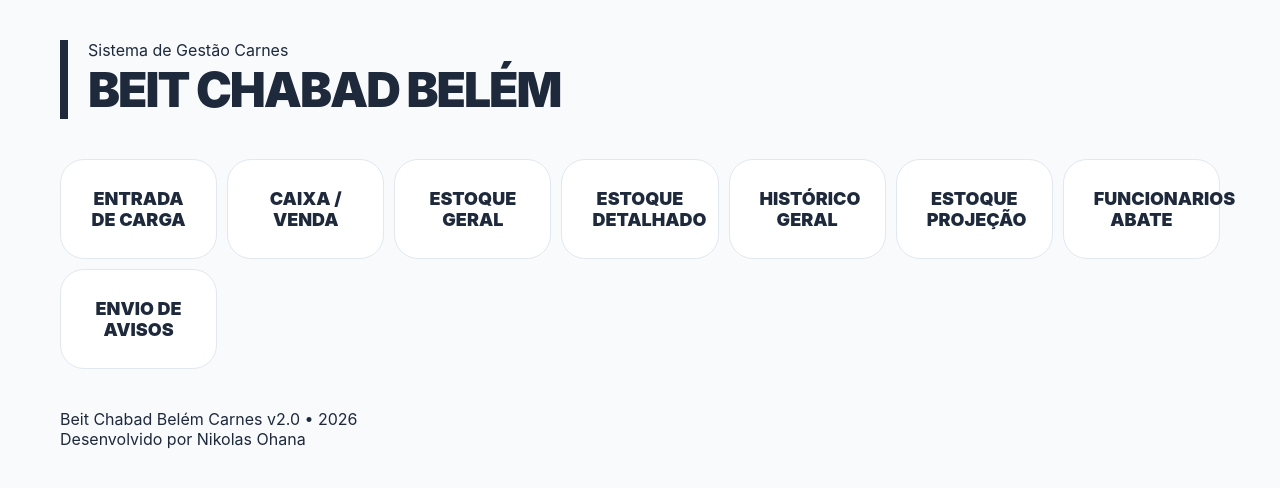
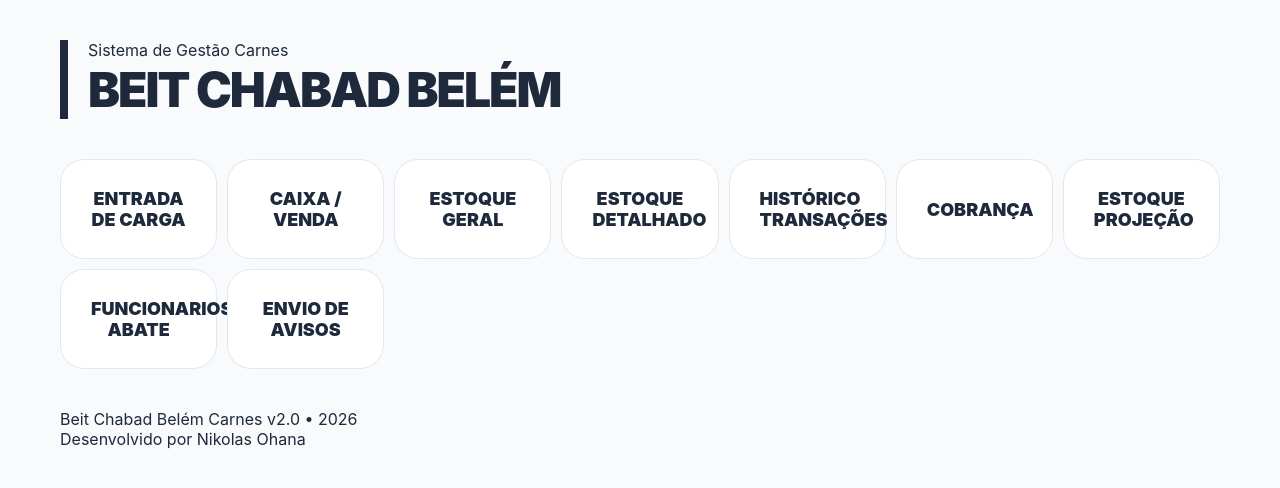
Before and after one commit to Nikolas14/sitio-bc, a Next.js app: page / in a window 1280 px wide. Shown: the top 488 px of the page. Built offline with nearby package versions, Linux system fonts and the light colour scheme.

Commit message:
Cobranças

```diff
--- a/app/page.tsx
+++ b/app/page.tsx
@@ -11,8 +11,9 @@ export default function Dashboard() {
     { title: 'Caixa / Venda', path: '/mov/venda' },
     { title: 'Estoque Geral', path: '/estoque' },
     { title: 'Estoque Detalhado', path: '/estoque/detalhado' },
+    { title: 'Histórico transações', path: '/transacoes' },
 
-    { title: 'Histórico Geral', path: '/transacoes' },
+    { title: 'Cobrança', path: '/cobranca' },
 
     { title: 'Estoque Projeção', path: '/projecao' },
     { title: 'Funcionarios abate', path: '/abate' },
```
